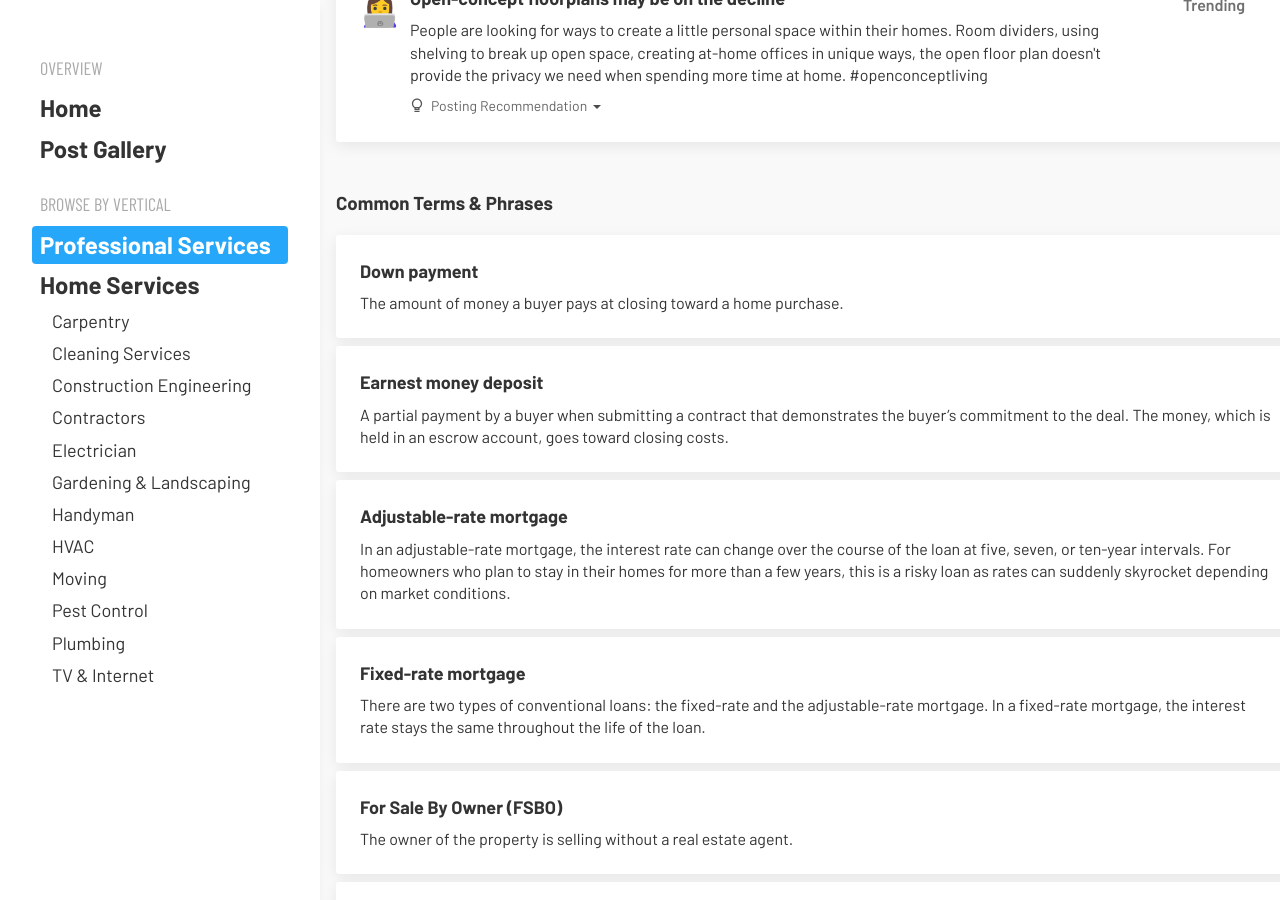
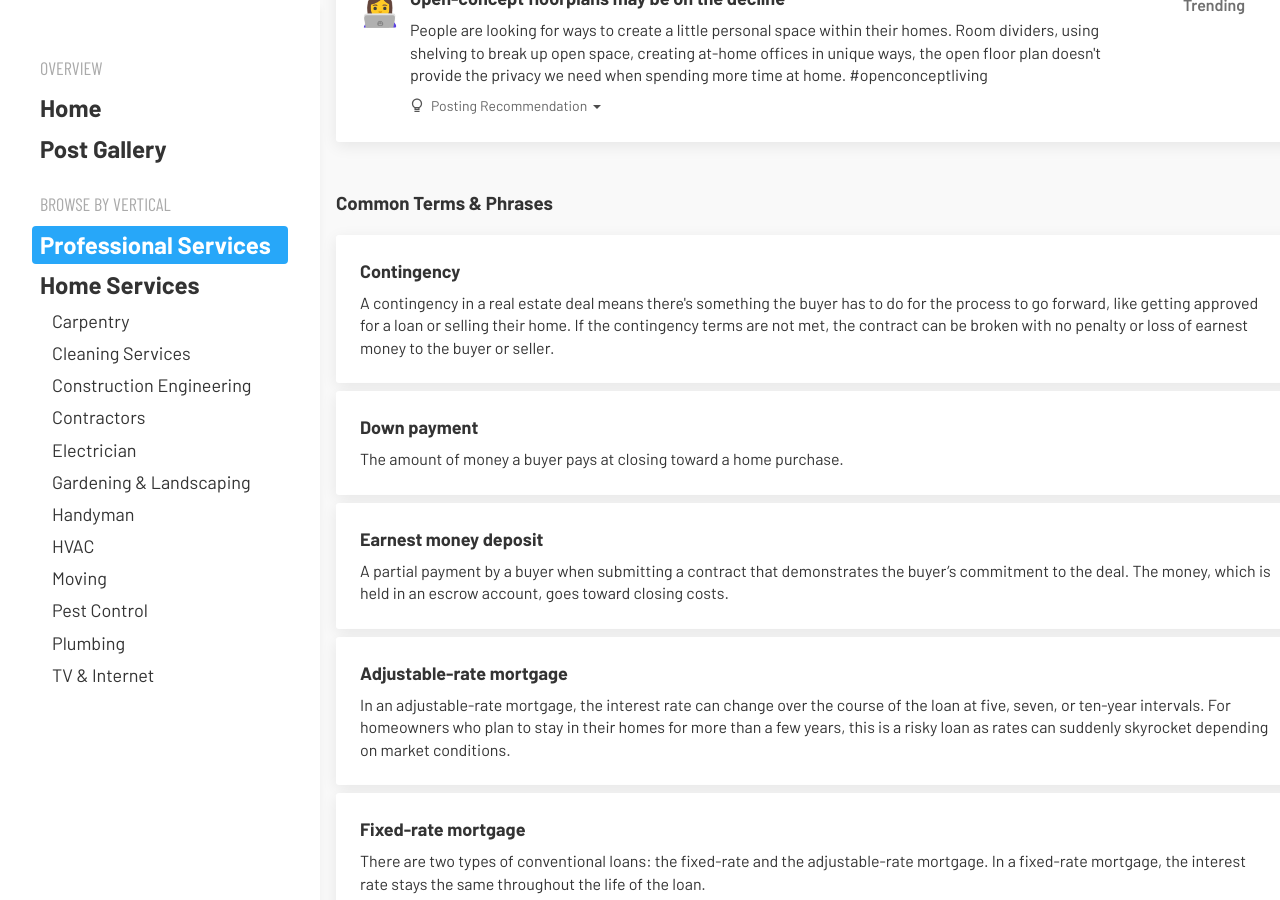
Before and after one commit to davidpots/posty, a Jekyll site: the page built from vertical--professional-services.html, in a window 1280 px wide and 900 px high, scrolled down 2394 px. Built offline with Jekyll 4.4.1, drawn with Linux system fonts in a browser that asks for light colours; some web fonts are replaced.

Commit message:
phrases apr 9

```diff
--- a/_data/phrases.yml
+++ b/_data/phrases.yml
@@ -1,3 +1,12 @@
+- name: Contingency
+  description: "A contingency in a real estate deal means there's something the buyer has to do for the process to go forward, like getting approved for a loan or selling their home. If the contingency terms are not met, the contract can be broken with no penalty or loss of earnest money to the buyer or seller."
+  vertical: Professional Services
+
+- name: Common Early Spring Weeds
+  description: "Dandelions, White or Dutch Clover, Hairy Bittercress"
+  vertical: Home Services
+  subvertical: Gardening Landscaping
+
 - name: Down payment
   description: "The amount of money a buyer pays at closing toward a home purchase."
   vertical: Professional Services
```
